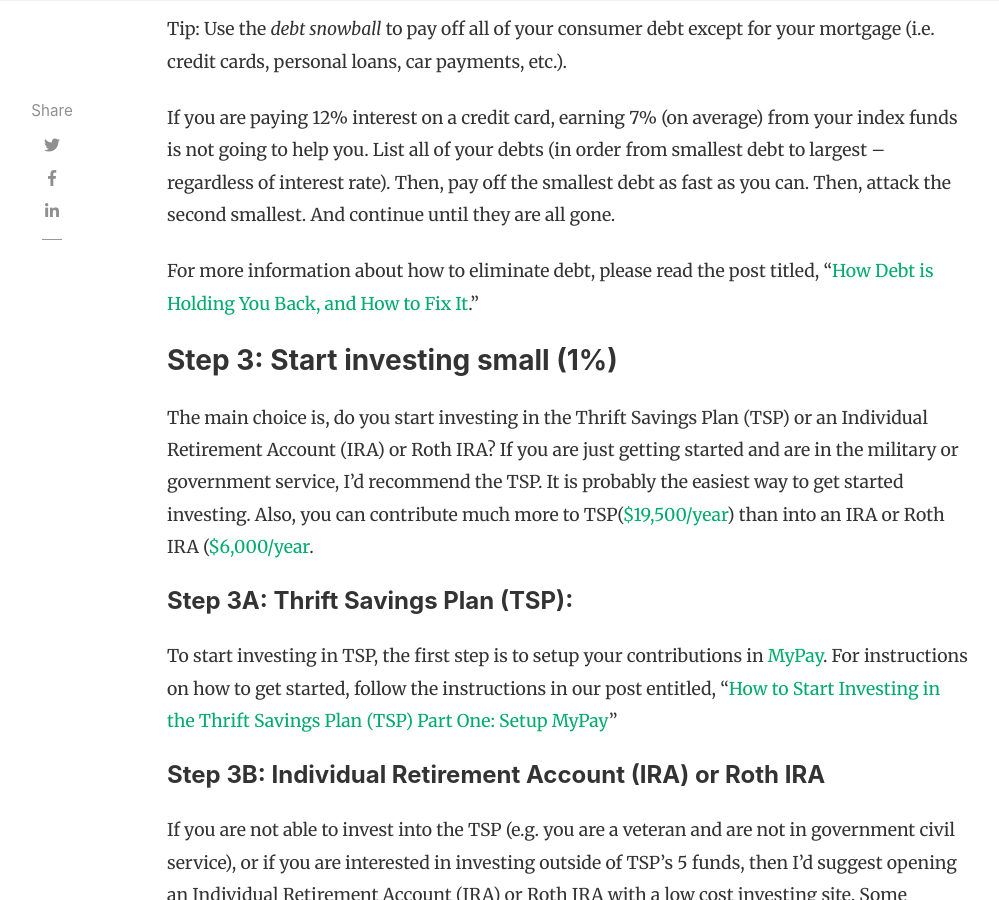
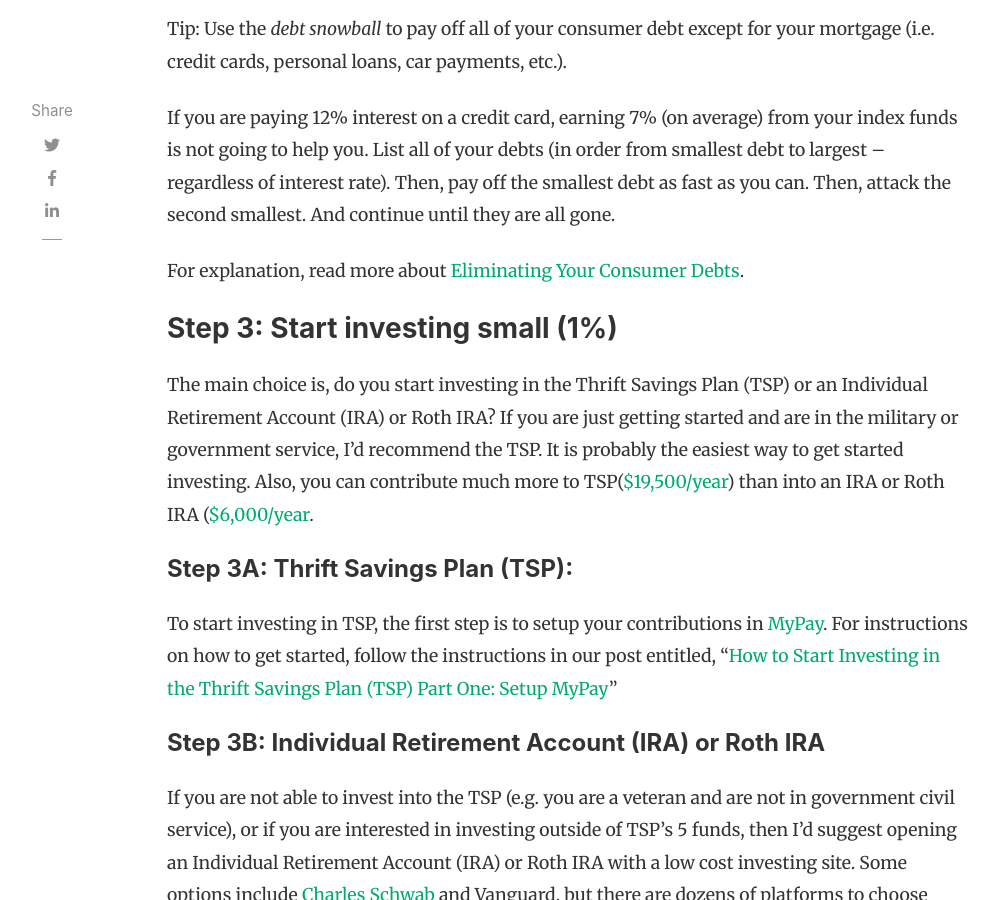
Before and after one commit to militaryinvestor/militaryinvestor.github.io, a Jekyll site: the page built from _posts/2021-12-12-Step-by-Step-Guide-to-Passive-Military-Investing.md, in a window 1280 px wide and 900 px high, scrolled down 4595 px. Shown: the whole window, without its empty margins (118-1117 px from the left). Built offline with Jekyll 4.4.1, drawn with Linux system fonts in a browser that asks for light colours; nearby versions of some CDN libraries; comment, search, counter and statistics services are not loaded; some of the changed text lies outside the part shown.

Commit message:
Update 2021-12-12-Step-by-Step-Guide-to-Passive-Military-Investing.md

```diff
--- a/_posts/2021-12-12-Step-by-Step-Guide-to-Passive-Military-Investing.md
+++ b/_posts/2021-12-12-Step-by-Step-Guide-to-Passive-Military-Investing.md
@@ -49,7 +49,7 @@ Tip: Use the _debt snowball_ to pay off all of your consumer debt except for you
 
 If you are paying 12% interest on a credit card, earning 7% (on average) from your index funds is not going to help you.  List all of your debts (in order from smallest debt to largest – regardless of interest rate). Then, pay off the smallest debt as fast as you can. Then, attack the second smallest. And continue until they are all gone.
 
-For more information about how to eliminate debt, please read the post titled, “[How Debt is Holding You Back, and How to Fix It](https://www.militaryinvestor.org/How-Debt-Is-Holding-You-Back-And-How-to-Fix-It/).”
+For explanation, read more about [Eliminating Your Consumer Debts](https://www.militaryinvestor.org/Step-2-Eliminate-Consumer-Debts/).
 
 ### Step 3: Start investing small (1%)
 
```
Also changed, not shown: other parts of _posts/2021-12-12-Step-by-Step-Guide-to-Passive-Military-Investing.md (+1 -1 lines).
